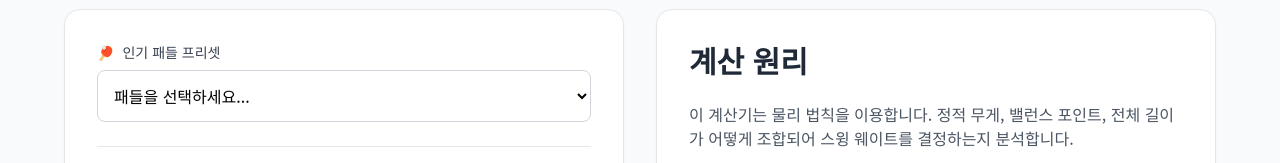
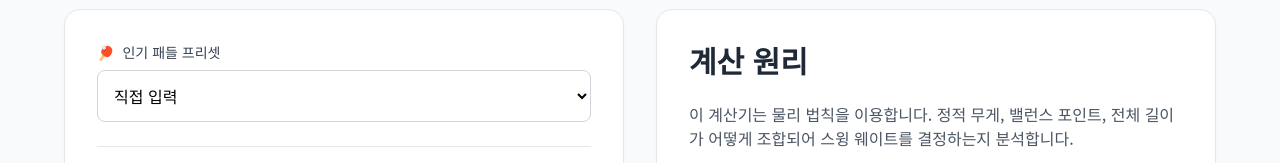
Before and after one commit to seogylee/sw_calculator, a plain HTML site: page index.html in a window 1280 px wide. Shown: the part 283-446 px from the top of the page. Drawn offline with nearby package versions, Linux system fonts and the light colour scheme.

Commit message:
패들 프리셋 초기값 => 직접입력

```diff
--- a/index.html
+++ b/index.html
@@ -68,13 +68,12 @@
                     </label>
                     <select id="paddle-preset" onchange="applyPreset()"
                         class="w-full p-3 border border-gray-300 rounded-lg bg-white focus:ring-2 focus:ring-blue-500 outline-none text-sm sm:text-base">
-                        <option value="">패들을 선택하세요...</option>
+                        <option value="custom">직접 입력</option>
                         <option value="joola">Joola Ben Johns Hyperion CFS 16</option>
                         <option value="selkirk">Selkirk Vanguard Power Air</option>
                         <option value="crbn">CRBN 1X Power Series</option>
                         <option value="engage">Engage Pursuit Pro MX 6.0</option>
                         <option value="franklin">Franklin Ben Johns 13mm</option>
-                        <option value="custom">직접 입력</option>
                     </select>
                 </div>
 
```
